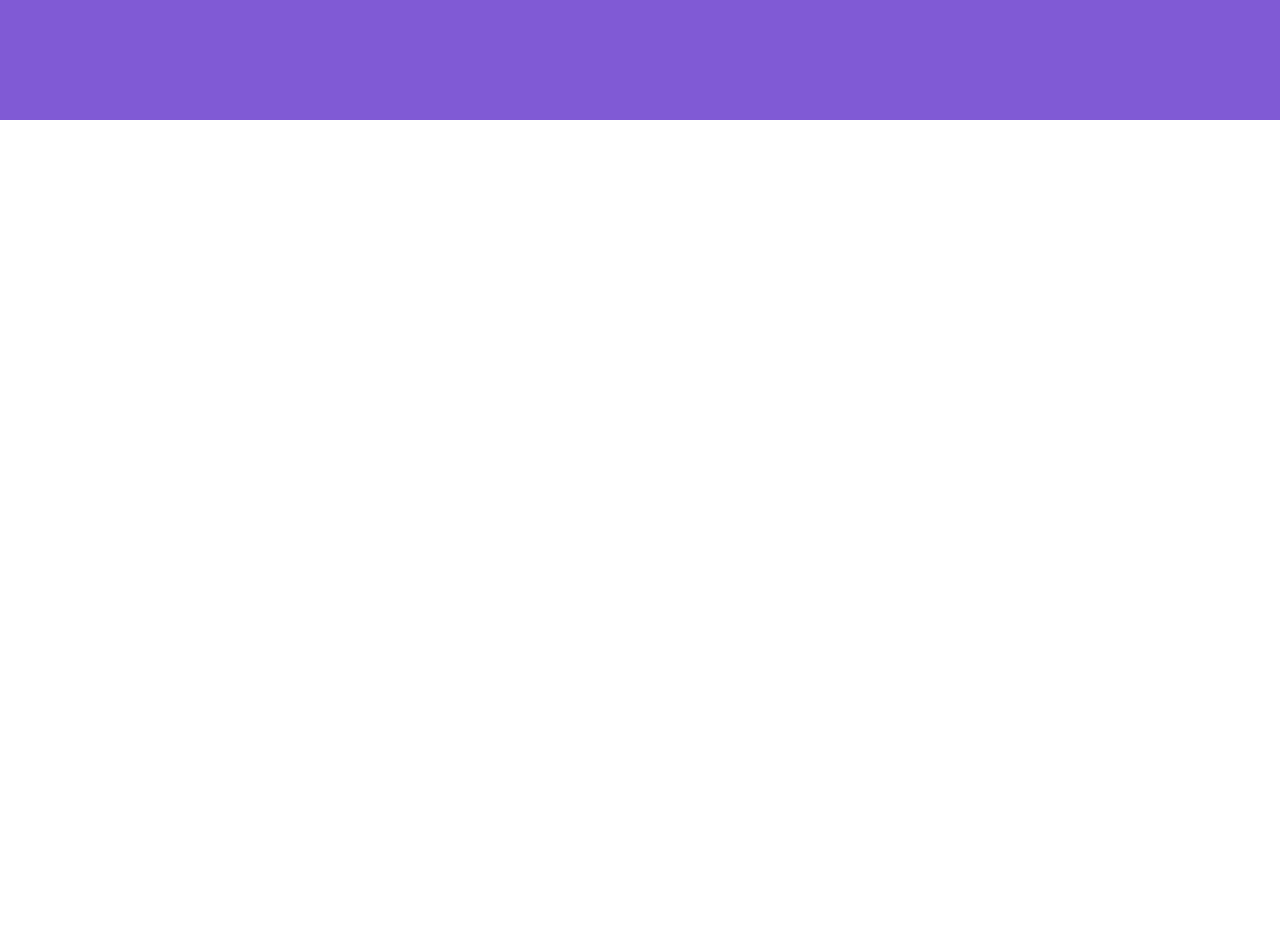
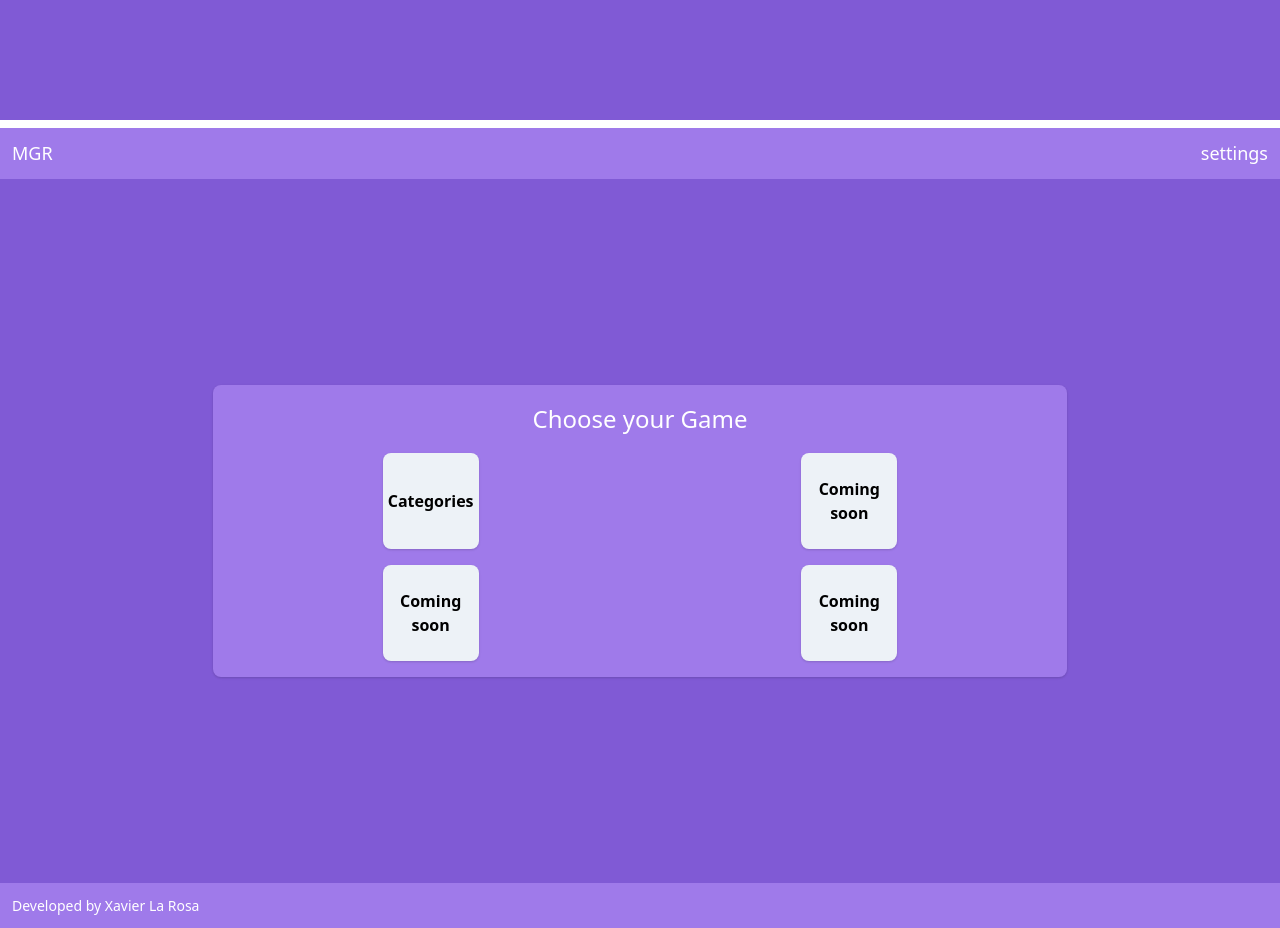
Before and after one commit to XavierLaRosa/mini-game-royale-web-front, an Angular app: page / in a window 1280 px wide. Shown: the part 680-1608 px from the top of the page. Before the commit the page ends 800 px from the top, so only its background shows below. Built offline with nearby package versions, Linux system fonts and the light colour scheme.

Commit message:
added home screen

```diff
--- a/src/app/app.component.html
+++ b/src/app/app.component.html
@@ -7,3 +7,45 @@
     <button class="bg-gray-200 text-black p-3 m-2 rounded shadow">login</button>
   </form>
 </div>
+
+<div class="h-screen bg-purple-600 text-white flex flex-col justify-between items-center mt-2">
+  <nav class="bg-purple-500 p-3 w-full flex flex-row justify-between">
+    <p class="text-lg">MGR</p>
+
+    <p class="text-lg">settings</p>
+  </nav>
+
+  <div class="bg-purple-500 p-2 flex flex-col justify-around items-center w-8/12 rounded-lg shadow">
+    <p class="text-2xl text-center my-2">
+      Choose your Game
+    </p>
+    <div class="flex flex-row justify-around items-center w-full">
+      <div class="bg-gray-200 p-3 flex flex-col justify-center items-center w-24 h-24 m-2 rounded-lg shadow">
+        <p class="text-black font-bold text-center">
+          Categories
+        </p>
+      </div>
+      <div class="bg-gray-200 p-3 flex flex-col justify-center items-center w-24 h-24 m-2 rounded-lg shadow">
+        <p class="text-black font-bold text-center">
+          Coming soon
+        </p>
+      </div>
+    </div>
+    <div class="flex flex-row justify-around items-center w-full">
+      <div class="bg-gray-200 p-3 flex flex-col justify-center items-center w-24 h-24 m-2 rounded-lg shadow">
+        <p class="text-black font-bold text-center">
+          Coming soon
+        </p>
+      </div>
+      <div class="bg-gray-200 p-3 flex flex-col justify-center items-center w-24 h-24 m-2 rounded-lg shadow">
+        <p class="text-black font-bold text-center">
+          Coming soon
+        </p>
+      </div>
+    </div>
+  </div>
+
+  <footer class="bg-purple-500 p-3 w-full flex flex-row justify-between">
+    <p class="text-sm">Developed by Xavier La Rosa</p>
+  </footer>
+</div>
```
